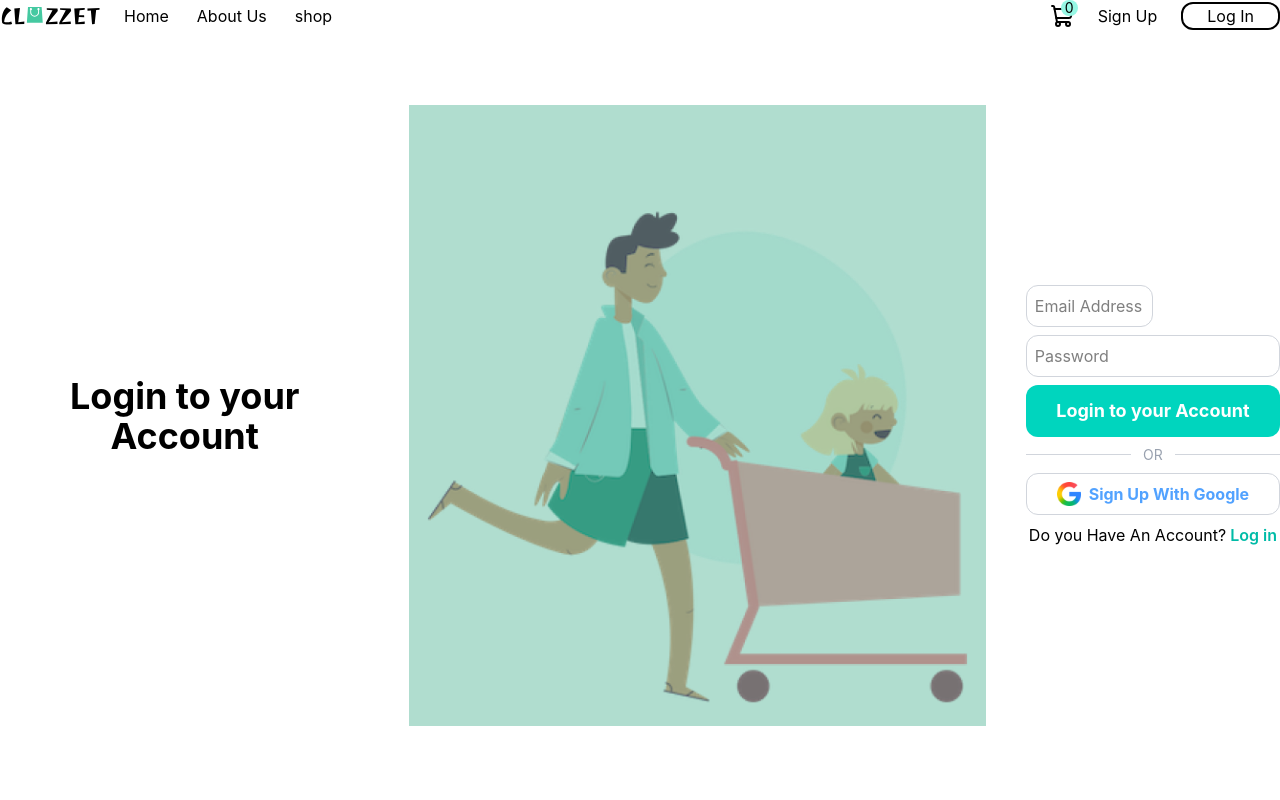
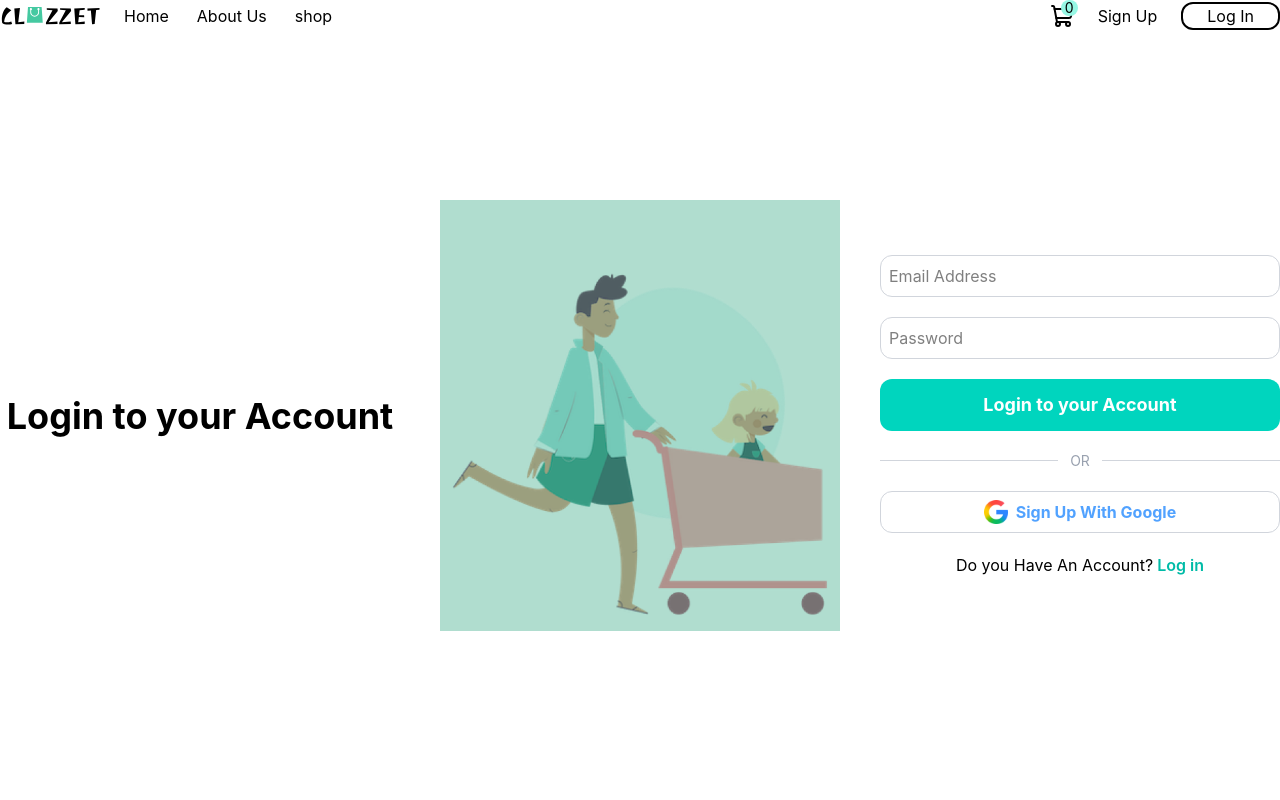
Before and after one commit to Nasieku-art/Clozzet, a React (Vite) app: page /login in a window 1280 px wide. Shown: the top 800 px of the page. Built offline with nearby package versions, Linux system fonts and the light colour scheme.

Commit message:
Added new section and styled the entire section

```diff
--- a/src/Components/Loginpage.jsx
+++ b/src/Components/Loginpage.jsx
@@ -1,44 +1,39 @@
-import { Radio } from "lucide-react";
 import login from "../assets/images/login.png";
-import google from "../assets/images/google-color-icon.png"
+import google from "../assets/images/google-color-icon.png";
 
 function Loginpage() {
   return (
     <div className="container mx-auto py-6">
       <div className="flex gap-10 items-center min-h-[90vh]">
-        <div className="text-center">
-            <h1 className="text-black font-bold text-4xl ">
+
+        <div className="text-center flex-1">
+          <h1 className="text-black font-bold text-4xl">
             Login to your Account
           </h1>
         </div>
 
-        <div>
-          <img src={login} alt="" />
+        <div className="flex-1">
+          <img src={login} alt="" className="w-full" />
         </div>
-        <div className="">
-         <div className="w-full lg:w-[50%] flex flex-col gap-3">
+
+        {/* Right: Form */}
+        <div className="flex-1 flex flex-col gap-3">
           <button className="border-gray-300 border rounded-xl py-2 mt-2 w-full">
             <input
               type="email"
-                name=""
-                id=""
               placeholder="Email Address"
               className="outline-none w-full px-2"
             />
           </button>
-          </div>
-          <div>
+
           <button className="border-gray-300 border rounded-xl py-2 mt-2 w-full">
             <input
               type="password"
-                name=""
-                id=""
               placeholder="Password"
               className="outline-none w-full px-2"
             />
           </button>
-          </div>
-          <div>
+
           <button className="bg-teal-400 text-white font-bold rounded-xl py-3 mt-2 w-full text-lg text-center">
             Login to your Account
           </button>
@@ -49,27 +44,24 @@ function Loginpage() {
             <div className="flex-1 border-t border-gray-300"></div>
           </div>
 
-
           <div className="mt-2">
             <button className="border-gray-300 border rounded-xl px-6 py-2 flex items-center justify-center gap-2 w-full">
               <img src={google} alt="google logo" className="w-6 h-6" />
-                                   <span className="text-blue-400 font-bold">
-                                     Sign Up With Google
-                                   </span>
+              <span className="text-blue-400 font-bold">Sign Up With Google</span>
             </button>
           </div>
 
           <div className="mt-2 mb-2 text-center">
-                      <p>Do you Have An Account?
+            <p>
+              Do you Have An Account?
               <span className="text-teal-500 font-semibold cursor-pointer"> Log in</span>
             </p>
           </div>
-
         </div>
 
       </div>
     </div>
-    </div>
   );
 }
+
 export default Loginpage;
```
Lines whose indentation alone changed are shown as unchanged.
